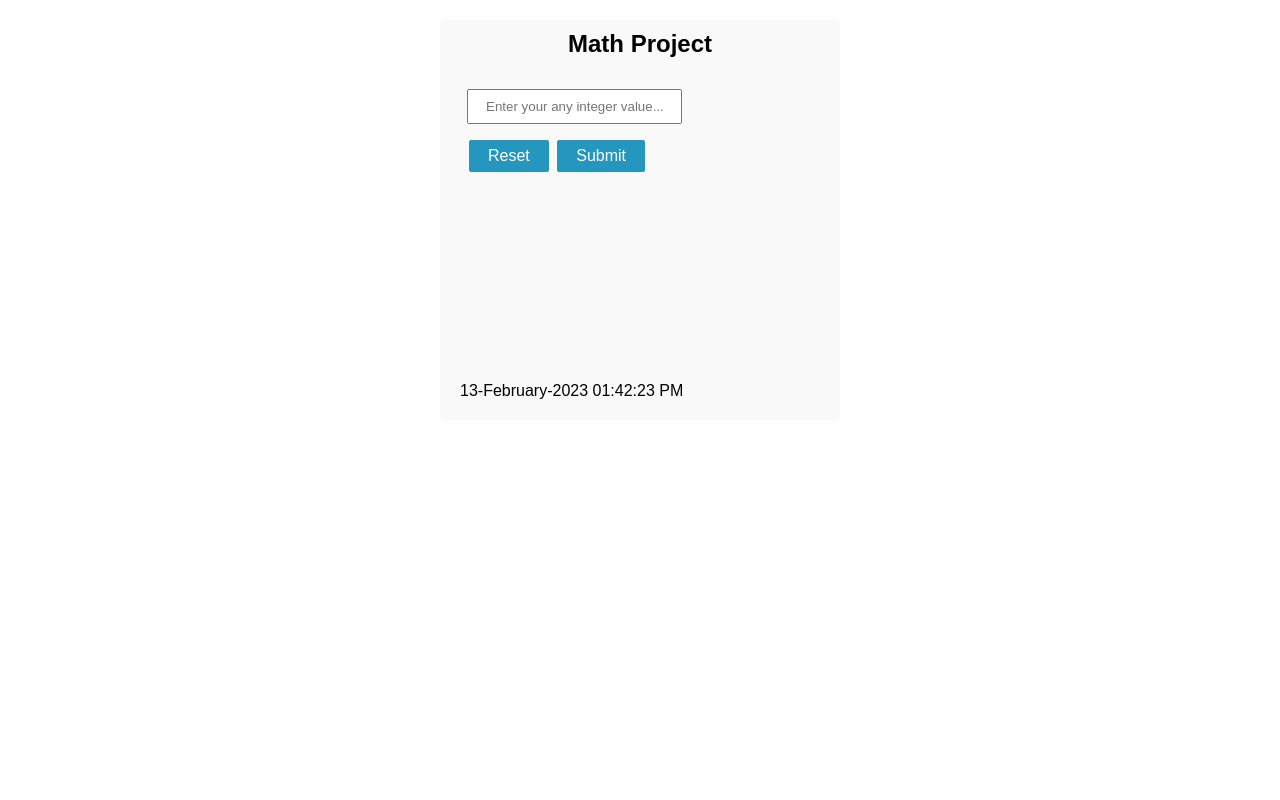
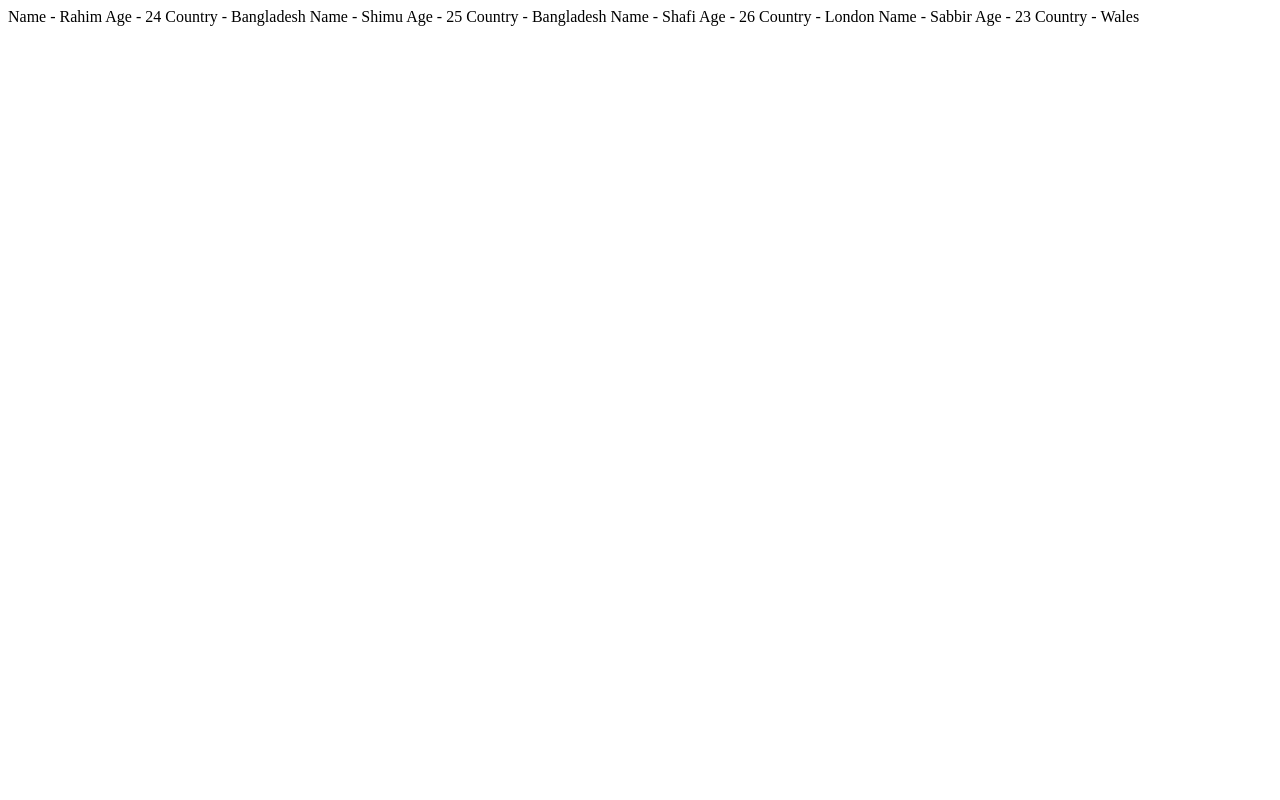
Before and after one commit to mazbaul20/view, a PHP site: page / in a window 1280 px wide. Run offline with PHP 8.4, Linux system fonts and the light colour scheme.

Commit message:
update project

```diff
--- a/index.php
+++ b/index.php
@@ -1,110 +1,32 @@
-<!DOCTYPE html>
-<html lang="en">
-<head>
-  <meta charset="UTF-8">
-  <meta http-equiv="X-UA-Compatible" content="IE=edge">
-  <meta name="viewport" content="width=device-width, initial-scale=1.0">
-  <title>Document</title>
-  <style>
-    .block{
-        width:400px;
-        height:400px;
-        background-color: #f9f9fa;
-        margin:0 auto;
-        position: relative;
-        font-family: sans-serif;
-        border-radius: 5px;
+<?php
+$Students = [
+    [
+        "Name" => "Rahim",
+        "Age" => 24,
+        "Country" => "Bangladesh"
+    ],
+
+    [
+        "Name" => "Shimu",
+        "Age" => 25,
+        "Country" => "Bangladesh"
+    ],
+
+    [
+        "Name" => "Shafi",
+        "Age" => 26,
+        "Country"  => "London"
+    ],
+
+    [
+        "Name" => "Sabbir",
+        "Age" => 23,
+        "Country" => "Wales"
+    ]
+];
+
+foreach($Students as $student){
+    foreach($student as $key=>$value){
+        echo $key." - ".$value."\n";
     }
-    .block h2{
-      text-align:center;
-      padding-top:10px;
-    }
-    .block table{
-        padding-left: 20px;
-    }
-    .showOutput{
-      padding-top:10px;
-      padding-left:28px;
-
-    }
-    .date{
-      position: absolute;
-      bottom: 0px;
-      padding:20px;
-      font-family: sans-serif;
-    }
-
-    .button1 {
-      background-color:#2596be;
-      padding: 7px 19px;
-      text-align: center;
-      display: inline-block;
-      font-size: 16px;
-      margin: 4px 2px;
-      cursor: pointer;
-      color:white;
-      border:none;
-      border-radius: 2px;
-      /* transition-duration: 0.4s; */
-    }
-
-    .button1:hover {
-      border: 1px solid #4CAF50;
-      color:black;
-      background-color: white;
-    }
-    input[type=text] {
-    width: 100%;
-    padding: 8px 17px;
-    margin: 8px 0;
-    box-sizing: border-box;
-  }
-  </style>
-</head>
-<body>
-    <?php
-        function mathProject($num){
-            for($i=1;$i<=10;$i++){
-                echo "$i x $num = ".$i*$num."<br/>";
-            }
-        }
-    ?>
-    <div class="block">
-      <h2>Math Project</h2>
-      <form action="" method="post">
-          <table>
-            <tr>
-              <td></td>
-              <td> <input type="text" name="num" placeholder="Enter your any integer value..."></td>
-            </tr>
-            <tr>
-              <td></td>
-              <td>
-                <input type="reset" value="Reset"class="button1"/>
-                <input type="submit" name="submit" value="Submit" class="button1"/>
-              </td>
-            </tr>
-          </table>
-      </form>
-      <div class="showOutput">
-        <?php
-          if(isset($_POST['submit'])){
-            if(!empty($_POST['num'])){
-              $num = $_POST['num'];
-              mathProject($num);
-            }else{
-              echo "<span style='color:red'><b>Number is Required!</b></span>";
-            }
-          }
-        ?>
-      </div>
-      <div class="date">
-        <?php
-          date_default_timezone_set('Asia/Dhaka');
-          echo date('d-F-Y h:i:s A');
-        ?>
-      </div>
-    </div>
-
-</body>
-</html>
+}
```
Also changed, not shown: module-4/mathProject/math_project.php (+18 -8 lines).
